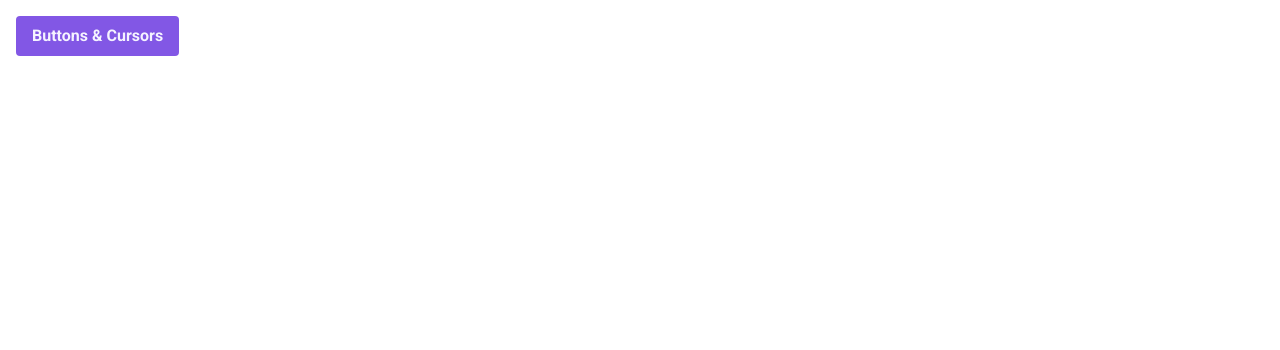
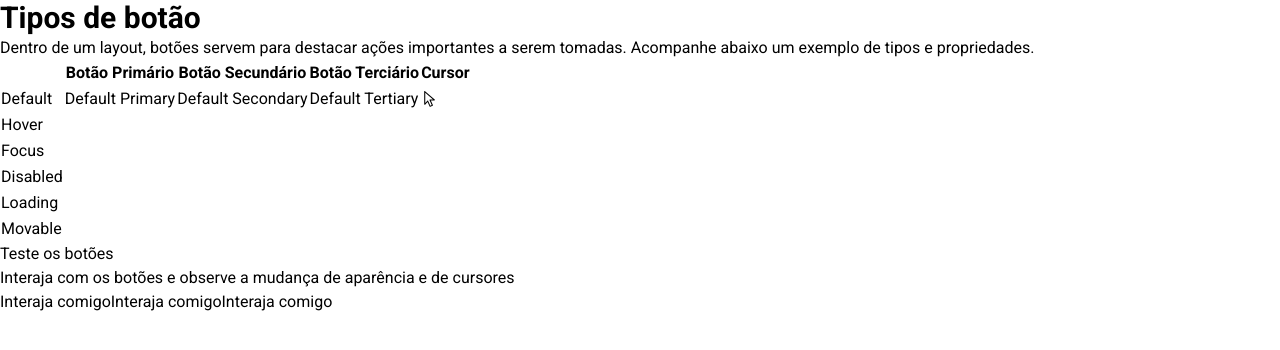
Before and after one commit to PabloXT14/boracodar-03, a React (Vite) app: page / in a window 1280 px wide. Shown: the top 350 px of the page. Built offline with nearby package versions, Linux system fonts and the light colour scheme.

Commit message:
feat: create base home page structure

```diff
--- a/package.json
+++ b/package.json
@@ -14,7 +14,8 @@
   },
   "dependencies": {
     "react": "^18.2.0",
-    "react-dom": "^18.2.0"
+    "react-dom": "^18.2.0",
+    "react-icons": "^5.1.0"
   },
   "devDependencies": {
     "@rocketseat/eslint-config": "^2.2.2",
--- a/src/app.tsx
+++ b/src/app.tsx
@@ -1,7 +1,13 @@
+import { ButtonsDemo } from './components/buttons-demo'
+import { ButtonsTable } from './components/buttons-table'
+import { PageDescription } from './components/page-description'
+
 export function App() {
   return (
-    <button className="m-4 inline-block rounded bg-violet-500 px-4 py-2 font-semibold text-violet-50">
-      Buttons & Cursors
-    </button>
+    <main>
+      <PageDescription />
+      <ButtonsTable />
+      <ButtonsDemo />
+    </main>
   )
 }
--- /dev/null
+++ b/src/components/buttons-demo.tsx
@@ -0,0 +1,16 @@
+export const ButtonsDemo = () => {
+  return (
+    <aside>
+      <h2>Teste os botões</h2>
+      <p>
+        Interaja com os botões e observe a mudança de aparência e de cursores
+      </p>
+
+      <div>
+        <button>Interaja comigo</button>
+        <button>Interaja comigo</button>
+        <button>Interaja comigo</button>
+      </div>
+    </aside>
+  )
+}
--- /dev/null
+++ b/src/components/buttons-table.tsx
@@ -0,0 +1,76 @@
+import { RxCursorArrow } from 'react-icons/rx'
+
+export const ButtonsTable = () => {
+  return (
+    <div>
+      <table>
+        <thead>
+          <tr>
+            <th></th>
+            <th>Botão Primário</th>
+            <th>Botão Secundário</th>
+            <th>Botão Terciário</th>
+            <th>Cursor</th>
+          </tr>
+        </thead>
+        <tbody>
+          <tr>
+            <td>Default</td>
+            <td>
+              <button>Default Primary</button>
+            </td>
+            <td>
+              <button>Default Secondary</button>
+            </td>
+            <td>
+              <button>Default Tertiary</button>
+            </td>
+            <td>
+              <RxCursorArrow />
+            </td>
+          </tr>
+
+          <tr>
+            <td>Hover</td>
+            <td></td>
+            <td></td>
+            <td></td>
+            <td></td>
+          </tr>
+
+          <tr>
+            <td>Focus</td>
+            <td></td>
+            <td></td>
+            <td></td>
+            <td></td>
+          </tr>
+
+          <tr>
+            <td>Disabled</td>
+            <td></td>
+            <td></td>
+            <td></td>
+            <td></td>
+          </tr>
+
+          <tr>
+            <td>Loading</td>
+            <td></td>
+            <td></td>
+            <td></td>
+            <td></td>
+          </tr>
+
+          <tr>
+            <td>Movable</td>
+            <td></td>
+            <td></td>
+            <td></td>
+            <td></td>
+          </tr>
+        </tbody>
+      </table>
+    </div>
+  )
+}
--- /dev/null
+++ b/src/components/page-description.tsx
@@ -0,0 +1,11 @@
+export const PageDescription = () => {
+  return (
+    <div>
+      <h1 className="text-3xl font-bold">Tipos de botão</h1>
+      <p>
+        Dentro de um layout, botões servem para destacar ações importantes a
+        serem tomadas. Acompanhe abaixo um exemplo de tipos e propriedades.
+      </p>
+    </div>
+  )
+}
```
Also changed, not shown: 1 other file (tests, documents, lock files or other folders).
